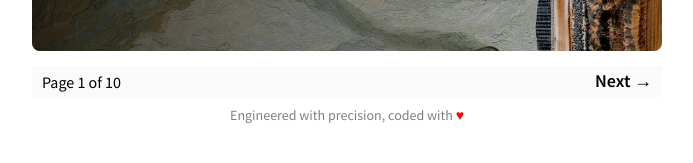
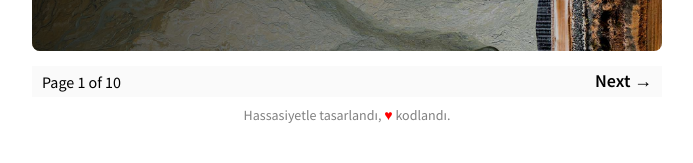
Before and after one commit to guleyc/blog-tr, a Jekyll site: the page built from index.html, in a window 1280 px wide. Shown: the part 588-751 px from the top of the page, without its empty margins (293-986 px from the left). Built offline with Jekyll 4.4.1, drawn with Linux system fonts in a browser that asks for light colours; the list of posts is cut into pages by our own code; comment, search, counter and statistics services are not loaded.

Commit message:
Update default.html

```diff
--- a/_layouts/default.html
+++ b/_layouts/default.html
@@ -12,7 +12,7 @@
 	</div>
 	{{ content }}
 	<div class="footer">
-		<span>Engineered with precision, coded with <font color="red">♥</font></span>
+		<span>Hassasiyetle tasarlandı,  <font color="red">♥</font> kodlandı.</span>
 	</div>
 </div>
 {% include footer.html %}
```
